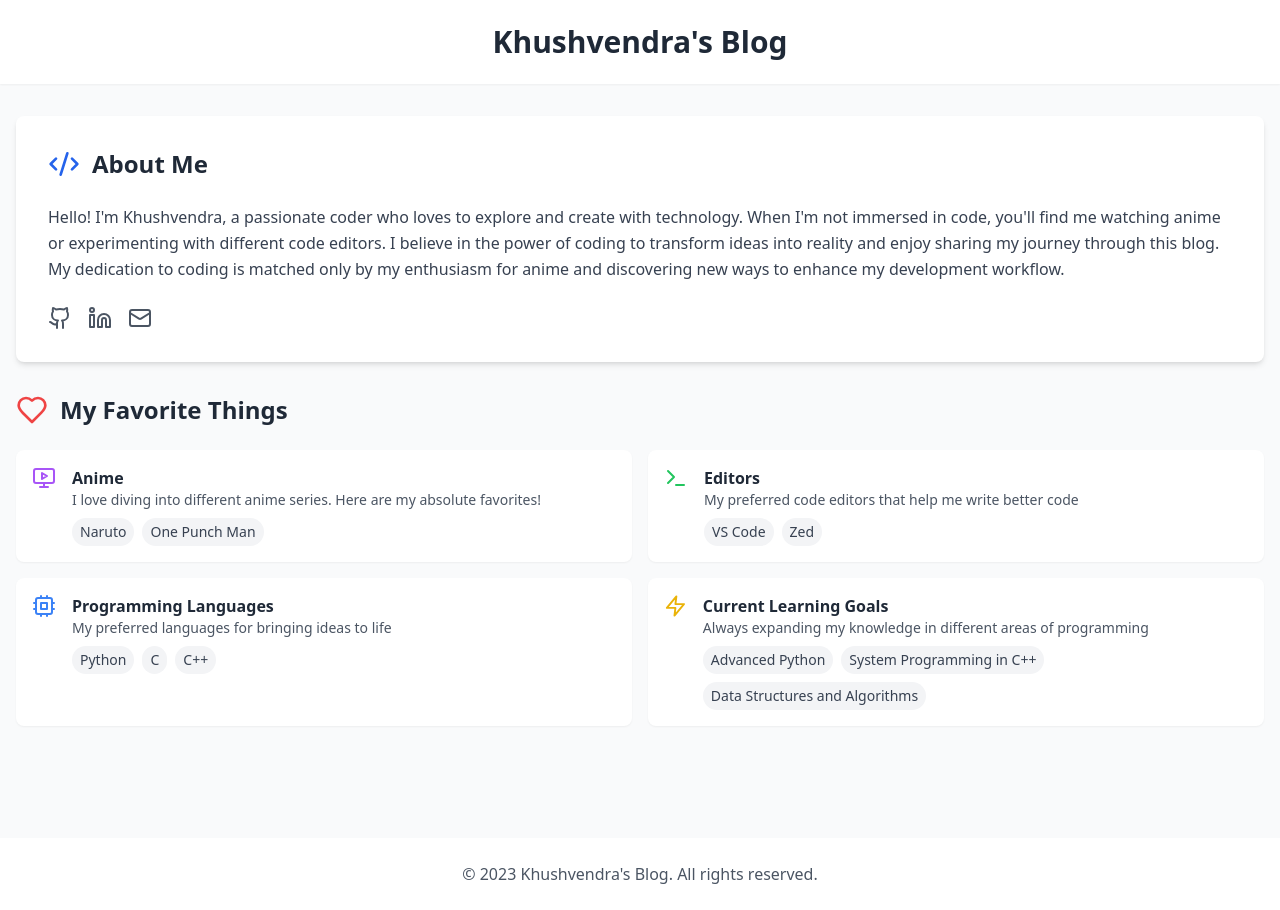
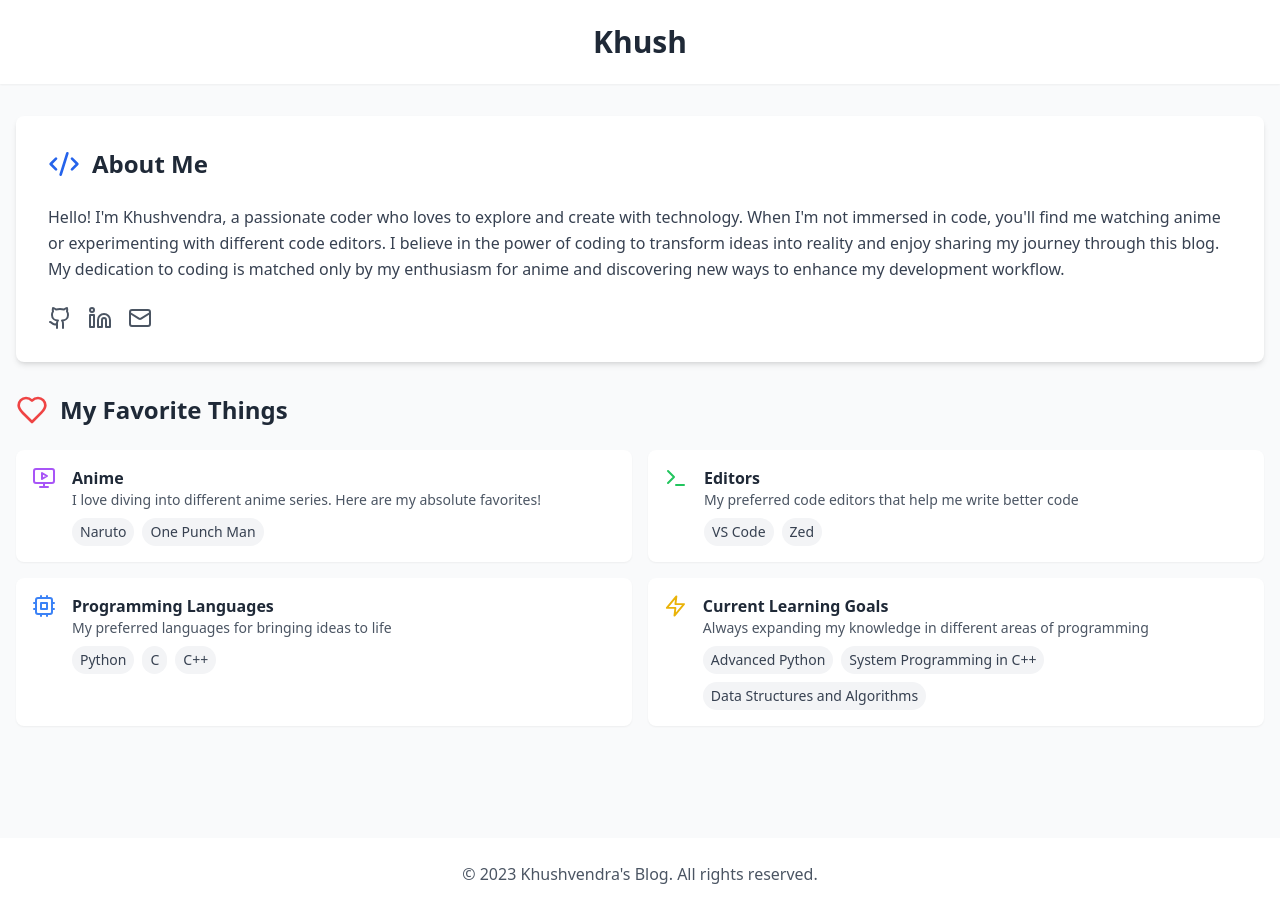
Before and after one commit to 0xkhush/0xkhush.github.io, a React (Vite) app: page / in a window 1280 px wide. Built offline with nearby package versions, Linux system fonts and the light colour scheme; the HTML template or start-up script is replaced by a standard one.

Commit message:
Re-deploying site

```diff
--- a/src/App.jsx
+++ b/src/App.jsx
@@ -53,7 +53,7 @@
         className="bg-white shadow-sm"
       >
         <div className="container mx-auto px-4 py-6">
-          <h1 className="text-3xl font-bold text-center text-gray-800">Khushvendra's Blog</h1>
+          <h1 className="text-3xl font-bold text-center text-gray-800">Khush</h1>
         </div>
       </motion.header>
 
```
Also changed, not shown: 3 other files (tests, documents, lock files or other folders).
